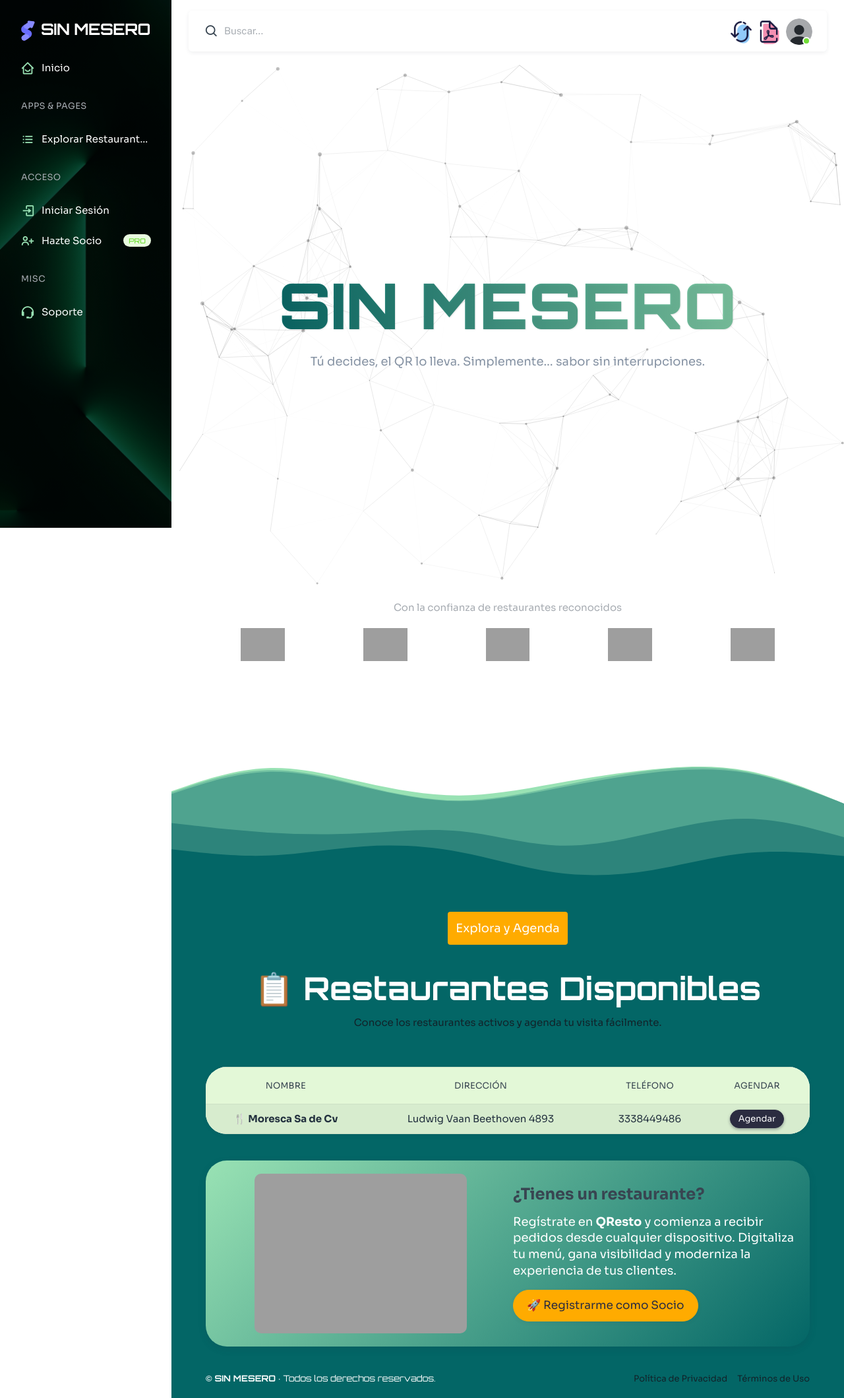
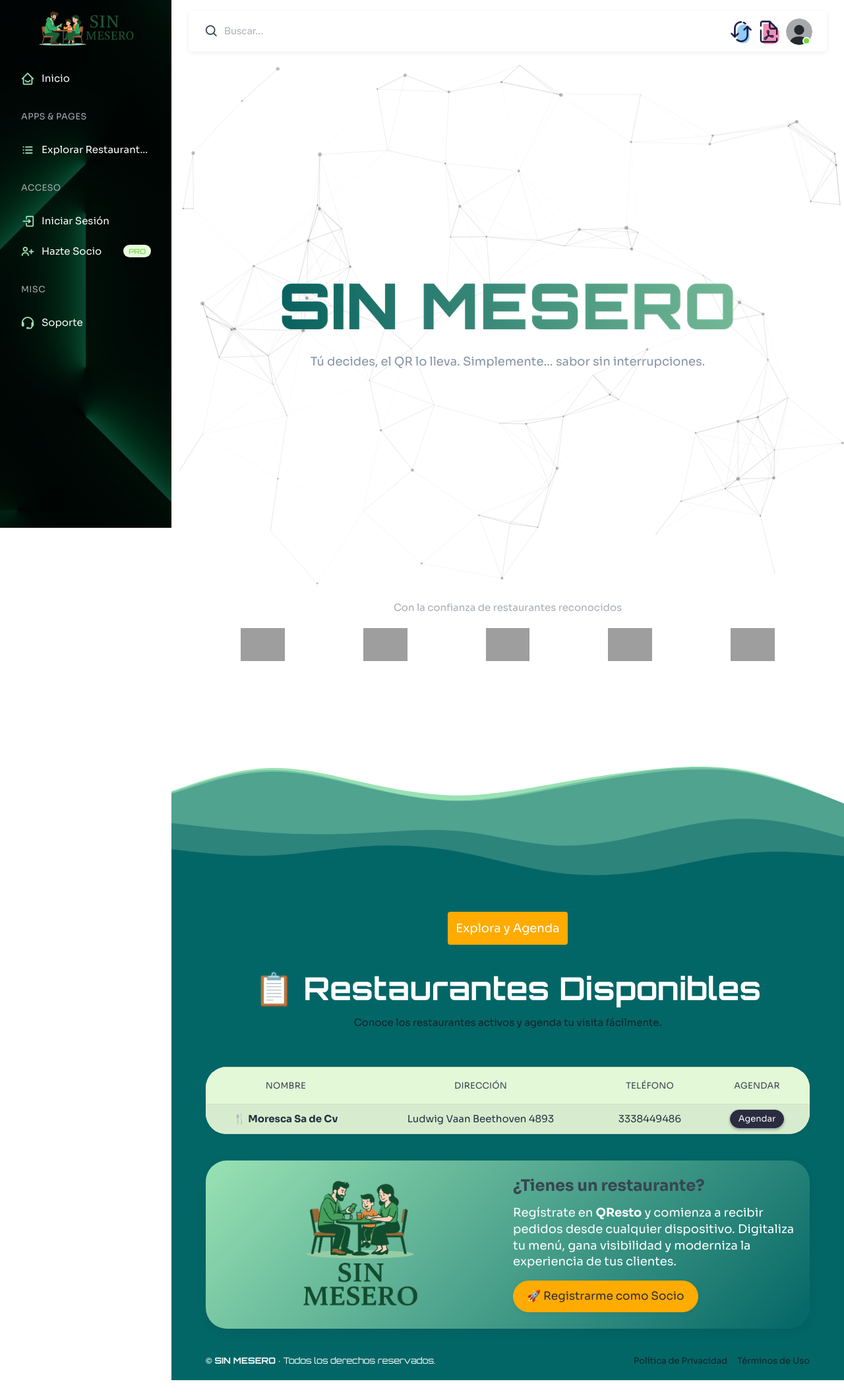
Before and after one commit to DISTinTheHouse/test_4, a Django app: page / in a window 1280 px wide. Shown: the whole page at 66% size. After the commit the page ends 2092 px from the top, so only its background shows below. Run offline with Django 5.2, Linux system fonts and the light colour scheme; data comes from the database, SQL or seed files in the repository; some libraries are stand-ins or nearby versions; grey boxes are pictures that could not be loaded.

Commit message:
se añadio logo

```diff
--- a/restaurante/templates/base.html
+++ b/restaurante/templates/base.html
@@ -65,59 +65,10 @@
       <div class="layout-container">
         <!-- Menu -->
 
-        <aside id="layout-menu" class="layout-menu menu-vertical menu" style="background-image: linear-gradient(rgba(0, 0, 0, 0.7), rgba(0, 0, 0, 0.7)), url('{% static 'img/green.jpg' %}'); background-size: cover; background-position: center;"">
-          <div class="app-brand demo">
-            <a href="index.html" class="app-brand-link">
-              <span class="app-brand-logo demo">
-                <svg
-                  width="25"
-                  viewBox="0 0 25 42"
-                  version="1.1"
-                  xmlns="http://www.w3.org/2000/svg"
-                  xmlns:xlink="http://www.w3.org/1999/xlink">
-                  <defs>
-                    <path
-                      d="M13.7918663,0.358365126 L3.39788168,7.44174259 C0.566865006,9.69408886 -0.379795268,12.4788597 0.557900856,15.7960551 C0.68998853,16.2305145 1.09562888,17.7872135 3.12357076,19.2293357 C3.8146334,19.7207684 5.32369333,20.3834223 7.65075054,21.2172976 L7.59773219,21.2525164 L2.63468769,24.5493413 C0.445452254,26.3002124 0.0884951797,28.5083815 1.56381646,31.1738486 C2.83770406,32.8170431 5.20850219,33.2640127 7.09180128,32.5391577 C8.347334,32.0559211 11.4559176,30.0011079 16.4175519,26.3747182 C18.0338572,24.4997857 18.6973423,22.4544883 18.4080071,20.2388261 C17.963753,17.5346866 16.1776345,15.5799961 13.0496516,14.3747546 L10.9194936,13.4715819 L18.6192054,7.984237 L13.7918663,0.358365126 Z"
-                      id="path-1"></path>
-                    <path
-                      d="M5.47320593,6.00457225 C4.05321814,8.216144 4.36334763,10.0722806 6.40359441,11.5729822 C8.61520715,12.571656 10.0999176,13.2171421 10.8577257,13.5094407 L15.5088241,14.433041 L18.6192054,7.984237 C15.5364148,3.11535317 13.9273018,0.573395879 13.7918663,0.358365126 C13.5790555,0.511491653 10.8061687,2.3935607 5.47320593,6.00457225 Z"
-                      id="path-3"></path>
-                    <path
-                      d="M7.50063644,21.2294429 L12.3234468,23.3159332 C14.1688022,24.7579751 14.397098,26.4880487 13.008334,28.506154 C11.6195701,30.5242593 10.3099883,31.790241 9.07958868,32.3040991 C5.78142938,33.4346997 4.13234973,34 4.13234973,34 C4.13234973,34 2.75489982,33.0538207 2.37032616e-14,31.1614621 C-0.55822714,27.8186216 -0.55822714,26.0572515 -4.05231404e-15,25.8773518 C0.83734071,25.6075023 2.77988457,22.8248993 3.3049379,22.52991 C3.65497346,22.3332504 5.05353963,21.8997614 7.50063644,21.2294429 Z"
-                      id="path-4"></path>
-                    <path
-                      d="M20.6,7.13333333 L25.6,13.8 C26.2627417,14.6836556 26.0836556,15.9372583 25.2,16.6 C24.8538077,16.8596443 24.4327404,17 24,17 L14,17 C12.8954305,17 12,16.1045695 12,15 C12,14.5672596 12.1403557,14.1461923 12.4,13.8 L17.4,7.13333333 C18.0627417,6.24967773 19.3163444,6.07059163 20.2,6.73333333 C20.3516113,6.84704183 20.4862915,6.981722 20.6,7.13333333 Z"
-                      id="path-5"></path>
-                  </defs>
-                  <g id="g-app-brand" stroke="none" stroke-width="1" fill="none" fill-rule="evenodd">
-                    <g id="Brand-Logo" transform="translate(-27.000000, -15.000000)">
-                      <g id="Icon" transform="translate(27.000000, 15.000000)">
-                        <g id="Mask" transform="translate(0.000000, 8.000000)">
-                          <mask id="mask-2" fill="white">
-                            <use xlink:href="#path-1"></use>
-                          </mask>
-                          <use fill="#696cff" xlink:href="#path-1"></use>
-                          <g id="Path-3" mask="url(#mask-2)">
-                            <use fill="#696cff" xlink:href="#path-3"></use>
-                            <use fill-opacity="0.2" fill="#FFFFFF" xlink:href="#path-3"></use>
-                          </g>
-                          <g id="Path-4" mask="url(#mask-2)">
-                            <use fill="#696cff" xlink:href="#path-4"></use>
-                            <use fill-opacity="0.2" fill="#FFFFFF" xlink:href="#path-4"></use>
-                          </g>
-                        </g>
-                        <g
-                          id="Triangle"
-                          transform="translate(19.000000, 11.000000) rotate(-300.000000) translate(-19.000000, -11.000000) ">
-                          <use fill="#696cff" xlink:href="#path-5"></use>
-                          <use fill-opacity="0.2" fill="#FFFFFF" xlink:href="#path-5"></use>
-                        </g>
-                      </g>
-                    </g>
-                  </g>
-                </svg>
-              </span>
-              <span class="app-brand-text demo menu-text fw-bold ms-2 fs-4 text-white fuente-2">SIN MESERO</span>
+        <aside id="layout-menu" class="layout-menu menu-vertical menu" style="background-image: linear-gradient(rgba(0, 0, 0, 0.7), rgba(0, 0, 0, 0.7)), url('{% static 'img/green.jpg' %}'); background-size: cover; background-position: center;">
+          <div class="app-brand demo text-center d-flex justify-content-center align-items-center">
+            <a href="{% url 'landing' %}" class="app-brand-link p-5">
+              <img src="{% static 'img/banner-png.png' %}" alt="SIN MESERO" style="max-height: 122px; object-fit: contain;">
             </a>
 
             <a href="javascript:void(0);" class="layout-menu-toggle menu-link text-large ms-auto d-block d-xl-none" style="background-color: #036666;">
@@ -127,7 +78,7 @@
 
           <div class="menu-inner-shadow"></div>
 
-          <ul class="menu-inner py-1">
+          <ul class="menu-inner py-5">
             <!-- Dashboards -->
             <li class="menu-item active open">
               <a href="{% url 'landing' %}" class="menu-link">
--- a/usuarios/templates/usuarios/landing.html
+++ b/usuarios/templates/usuarios/landing.html
@@ -178,7 +178,7 @@
                 background: linear-gradient(135deg, #99e2b4, #036666);">
       <div class="row align-items-center g-4">
         <div class="col-lg-6 text-center">
-          <img src="{% static 'img/restaurante-digital.svg' %}" class="img-fluid rounded-4 w-75" alt="Digitaliza tu restaurante">
+          <img src="{% static 'img/sin-mesero-png.png' %}" class="img-fluid rounded-4 w-50" alt="Digitaliza tu restaurante">
         </div>
         <div class="col-lg-6">
           <h2 class="fw-bold mb-4 display-6 fuente">¿Tienes un restaurante?</h2>
```
Also changed, not shown: static/img/banner-png.png (added), static/img/sin-mesero-png.png (added), static/img/sin-mesero.png (deleted).
